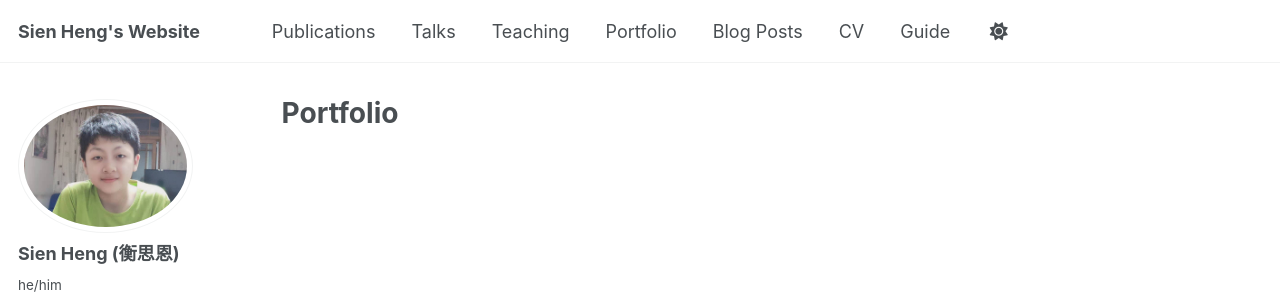
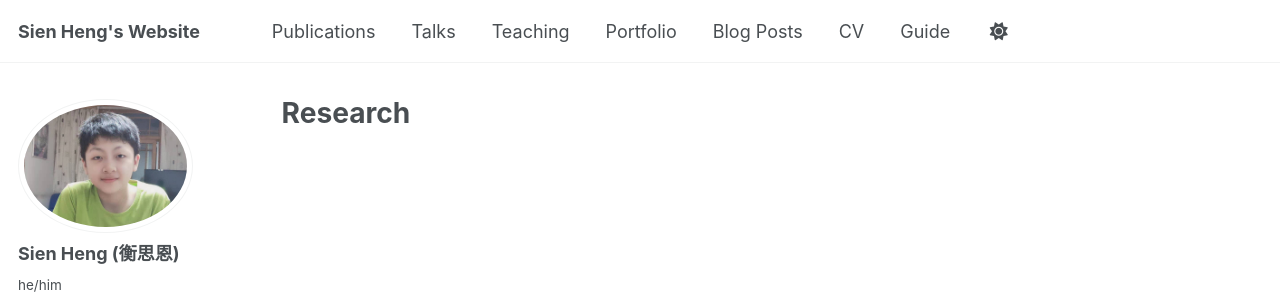
Before and after one commit to SienHeng/sienheng.github.io, a Jekyll site: the page built from _pages/portfolio.html, in a window 1280 px wide. Shown: the top 294 px of the page. Built offline with Jekyll 4.4.1, drawn with Linux system fonts in a browser that asks for light colours; a script that is not in the unit is left out.

Commit message:
page rearrange

```diff
--- a/_pages/portfolio.html
+++ b/_pages/portfolio.html
@@ -1,13 +1,13 @@
 ---
 layout: archive
-title: "Portfolio"
-permalink: /portfolio/
+title: "Research"
+permalink: /research/
 author_profile: true
 ---
 
 {% include base_path %}
 
 
-{% for post in site.portfolio %}
+{% for post in site.research %}
   {% include archive-single.html %}
 {% endfor %}
```
Also changed, not shown: _research/portfolio-1.md (+1 -1 lines).
